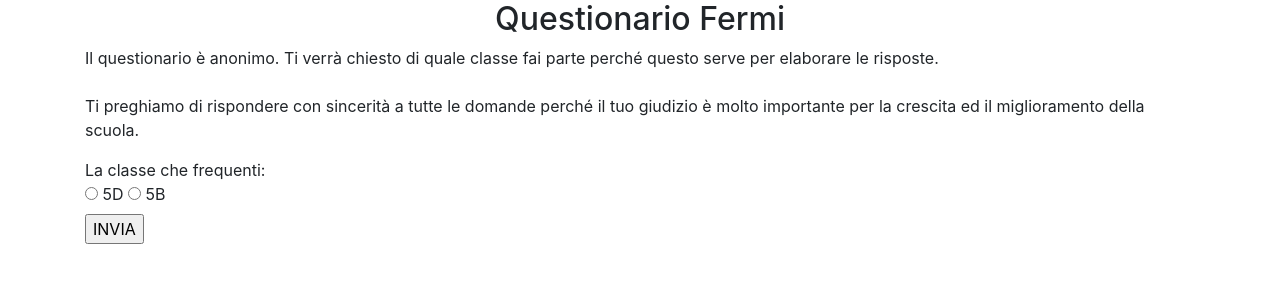
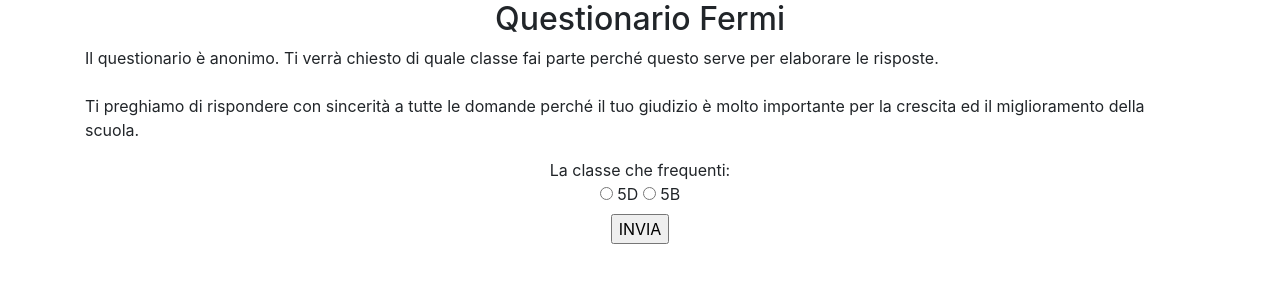
Before and after one commit to danieletommasini/questionario, a PHP site: page / in a window 1280 px wide. Shown: the top 300 px of the page. Run offline with PHP 8.4, Linux system fonts and the light colour scheme; some libraries are stand-ins or nearby versions.

Commit message:
ashgausg

```diff
--- a/index.php
+++ b/index.php
@@ -22,7 +22,7 @@
             elaborare le risposte.<br><br>
             Ti preghiamo di rispondere con sincerità a tutte le domande perché il tuo giudizio è molto
             importante per la crescita ed il miglioramento della scuola.</p>
-            <form action="elaboration.php" method="POST">
+            <form class="text-center" action="elaboration.php" method="POST">
                 La classe che frequenti:
                 <br>
                     <label class="radio-inline"><input type="radio" name="class" value="5D"> 5D</label>
```
